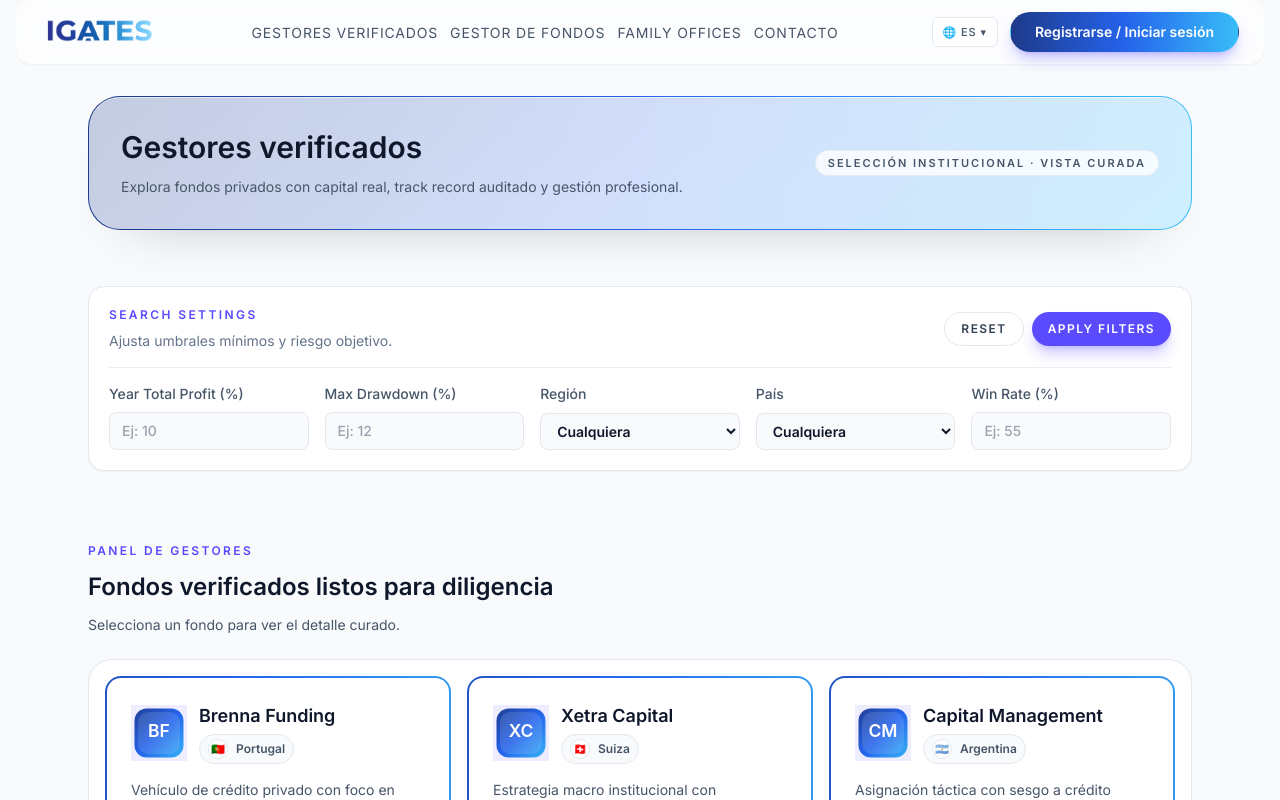
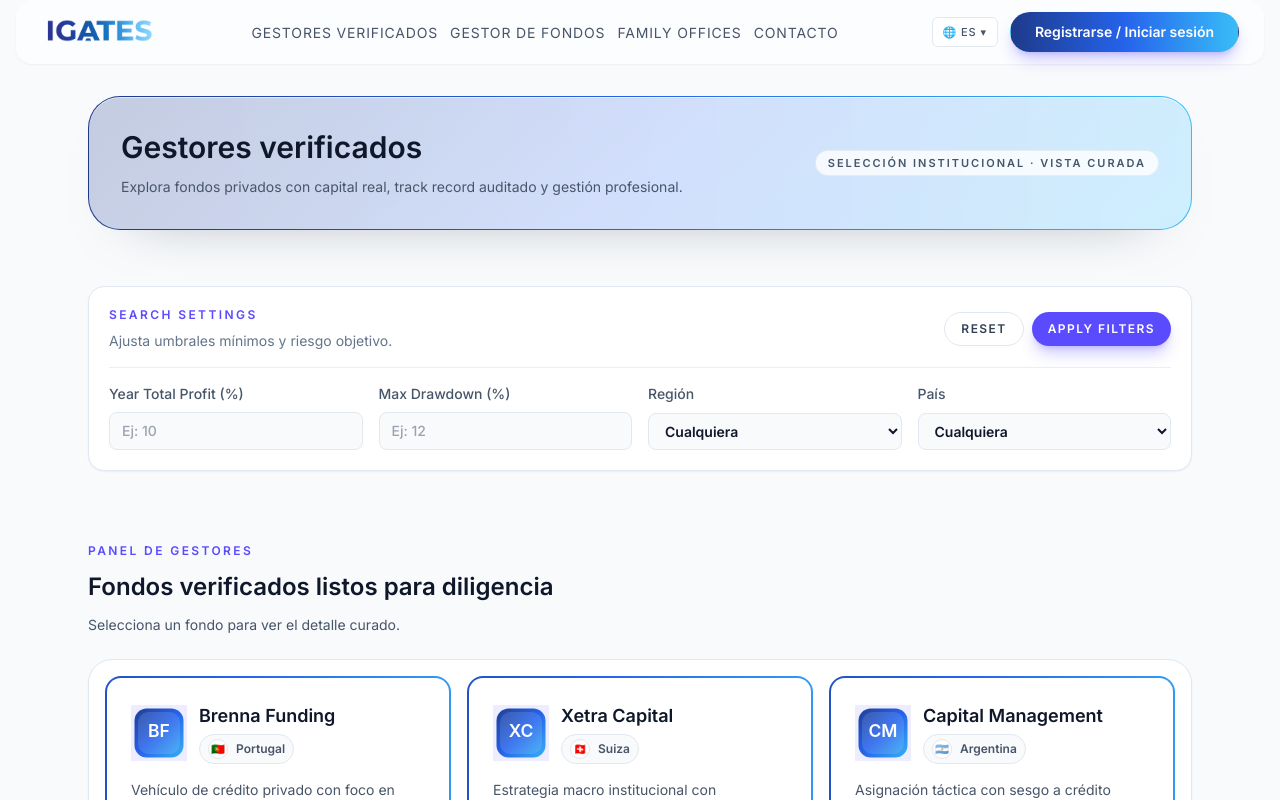
Before and after one commit to Juanherrera-123/Fund_Connect, a Next.js app: page /gestores-verificados in a window 1280 px wide. Shown: the top 800 px of the page. Built offline with nearby package versions, Linux system fonts and the light colour scheme.

Commit message:
Remove win rate filter from verified managers

```diff
--- a/src/components/VerifiedManagers.tsx
+++ b/src/components/VerifiedManagers.tsx
@@ -47,7 +47,6 @@ type VerifiedFund = {
 type FilterState = {
   yearProfit: string;
   drawdown: string;
-  winRate: string;
   region: string;
   country: string;
 };
@@ -55,7 +54,6 @@ type FilterState = {
 const initialFilters: FilterState = {
   yearProfit: "",
   drawdown: "",
-  winRate: "",
   region: "",
   country: "",
 };
@@ -216,7 +214,6 @@ export function VerifiedManagers() {
   const filteredFunds = useMemo(() => {
     const yearProfitValue = filters.yearProfit ? Number.parseFloat(filters.yearProfit) : null;
     const drawdownValue = filters.drawdown ? Number.parseFloat(filters.drawdown) : null;
-    const winRateValue = filters.winRate ? Number.parseFloat(filters.winRate) : null;
 
     return verifiedFunds.filter((fund) => {
       const matchesProfit =
@@ -225,9 +222,7 @@ export function VerifiedManagers() {
         drawdownValue === null || (fund.maxDrawdown !== null && fund.maxDrawdown <= drawdownValue);
       const matchesRegion = !filters.region || fund.region === filters.region;
       const matchesCountry = !filters.country || fund.country === filters.country;
-      const matchesWinRate =
-        winRateValue === null || (fund.winRate !== null && fund.winRate >= winRateValue);
-      return matchesProfit && matchesDrawdown && matchesRegion && matchesCountry && matchesWinRate;
+      return matchesProfit && matchesDrawdown && matchesRegion && matchesCountry;
     });
   }, [filters, verifiedFunds]);
 
@@ -467,7 +462,7 @@ export function VerifiedManagers() {
                 </button>
               </div>
             </div>
-            <div className="mt-4 grid gap-4 md:grid-cols-2 xl:grid-cols-5">
+            <div className="mt-4 grid gap-4 md:grid-cols-2 xl:grid-cols-4">
               <div className="grid gap-2 text-sm font-medium text-slate-600">
                 <label htmlFor="yearProfit">Year Total Profit (%)</label>
                 <input
@@ -529,19 +524,6 @@ export function VerifiedManagers() {
                     </option>
                   ))}
                 </select>
-              </div>
-              <div className="grid gap-2 text-sm font-medium text-slate-600">
-                <label htmlFor="winRate">Win Rate (%)</label>
-                <input
-                  className="w-full rounded-lg border border-slate-200 bg-slate-50 px-3 py-2 text-sm text-slate-900 focus:outline-none focus:ring-2 focus:ring-igates-500/30"
-                  type="number"
-                  id="winRate"
-                  placeholder="Ej: 55"
-                  value={appliedFilters.winRate}
-                  onChange={(event) =>
-                    setAppliedFilters((prev) => ({ ...prev, winRate: event.target.value }))
-                  }
-                />
               </div>
             </div>
           </div>
```
